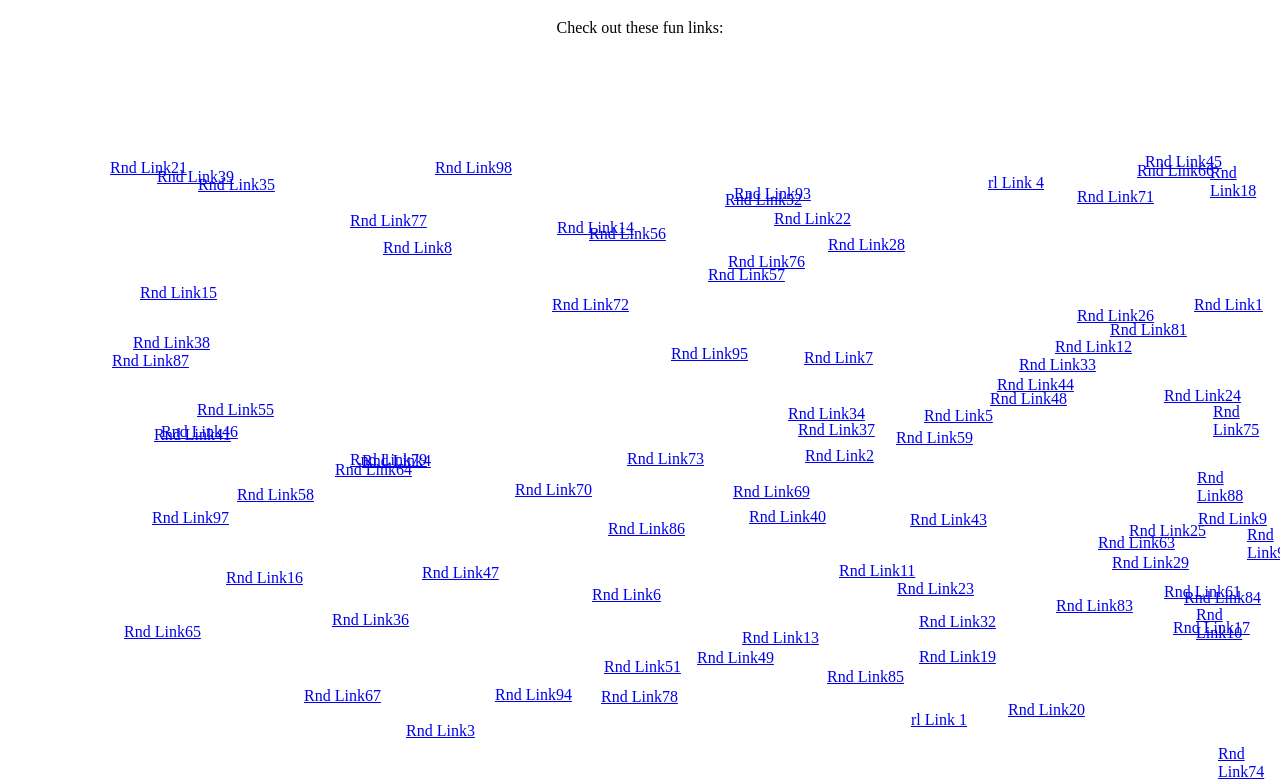
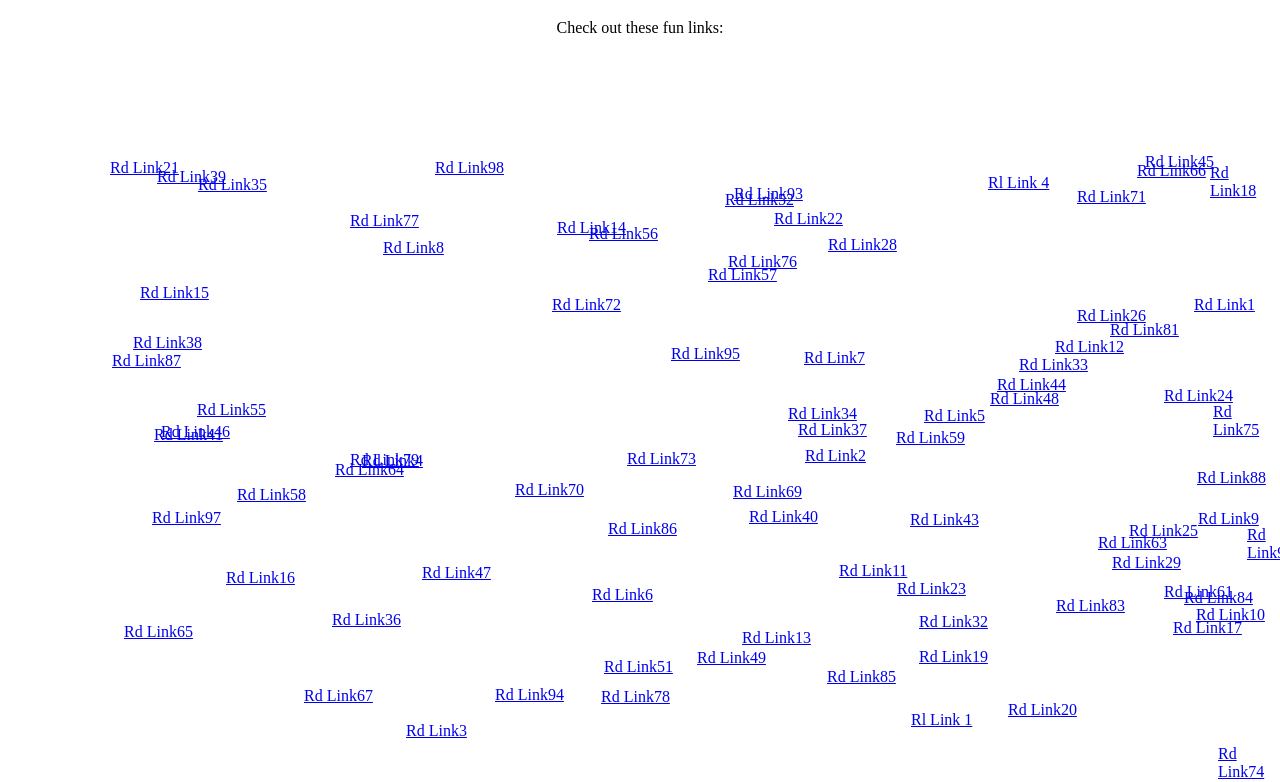
Before and after one commit to tirooosh/realwebsite, a plain HTML site: page index.html in a window 1280 px wide. Shown: the part 61-843 px from the top of the page. Drawn offline with Linux system fonts and the light colour scheme.

Commit message:
Update index.html

```diff
--- a/index.html
+++ b/index.html
@@ -153,7 +153,7 @@
 
                 usedPositions[topPosition + '-' + leftPosition] = true;
 
-                document.write('<a class="chosen-link" href="javascript:void(0);" onclick="openVideo(\'' + chosenLinks[i] + '\');" style="position: absolute; top: ' + topPosition + 'px; left: ' + leftPosition + 'px;">rl Link ' + (i + 1) + '</a>');
+                document.write('<a class="chosen-link" href="javascript:void(0);" onclick="openVideo(\'' + chosenLinks[i] + '\');" style="position: absolute; top: ' + topPosition + 'px; left: ' + leftPosition + 'px;">Rl Link ' + (i + 1) + '</a>');
             }
 
             for (var j = 0; j < randomLinks.length; j++) {
@@ -164,7 +164,7 @@
 
                 usedPositions[topPosition + '-' + leftPosition] = true;
 
-                document.write('<a class="random-link" href="javascript:void(0);" onclick="openVideo(\'' + randomLinks[j] + '\');" style="position: absolute; top: ' + topPosition + 'px; left: ' + leftPosition + 'px;">Rnd Link' + (j + 1) + '</a>');
+                document.write('<a class="random-link" href="javascript:void(0);" onclick="openVideo(\'' + randomLinks[j] + '\');" style="position: absolute; top: ' + topPosition + 'px; left: ' + leftPosition + 'px;">Rd Link' + (j + 1) + '</a>');
             }
         </script>
     </div>
```
